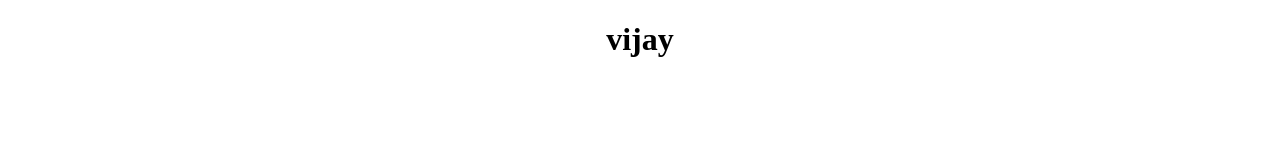
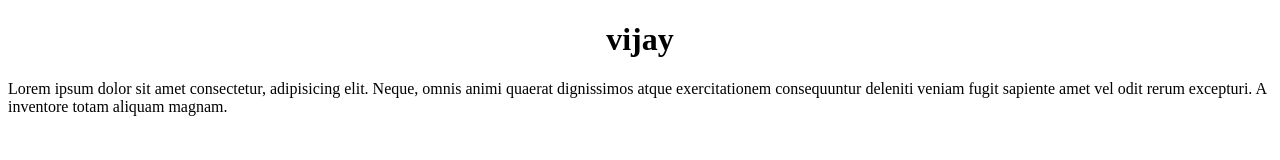
Before and after one commit to santhosh-trasol/html-testing, a plain HTML site: page index.html in a window 1280 px wide. Drawn offline with Linux system fonts and the light colour scheme.

Commit message:
added a paragraph in index.html file

```diff
--- a/index.html
+++ b/index.html
@@ -9,5 +9,11 @@
     <center>
       <h1>vijay</h1>
     </center>
+    <p>
+      Lorem ipsum dolor sit amet consectetur, adipisicing elit. Neque, omnis
+      animi quaerat dignissimos atque exercitationem consequuntur deleniti
+      veniam fugit sapiente amet vel odit rerum excepturi. A inventore totam
+      aliquam magnam.
+    </p>
   </body>
 </html>
```
